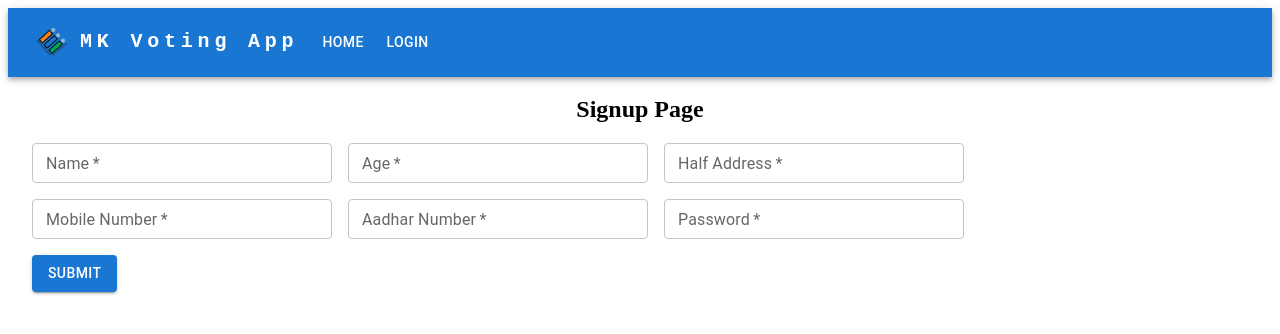
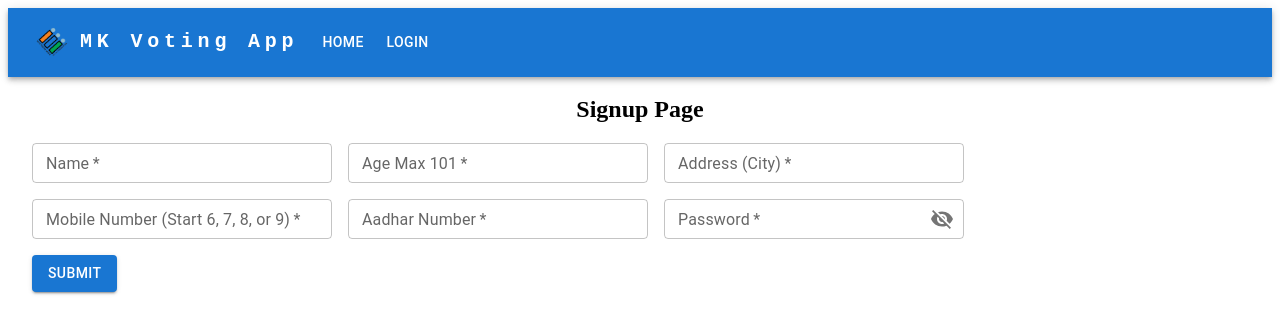
Before and after one commit to mkunboxing/voting-app-frontend, a React (Vite) app in the folder Voting-App/: page /user/signup in a window 1280 px wide. Shown: the top 334 px of the page. Built offline with nearby package versions, Linux system fonts and the light colour scheme.

Commit message:
form validation added

```diff
--- a/Voting-App/src/pages/admin.jsx
+++ b/Voting-App/src/pages/admin.jsx
@@ -55,6 +55,7 @@ const Admin = () => {
           <p>Aadhar Number: {userData.aadharNumber}</p>
           <p>Address: {userData.address}</p>
           <p>Age: {userData.age}</p>
+          <p>Mobile: {userData.mobile}</p>
           {/* <p>ID: {userData._id}</p> */}
           <p>role: {userData.role}</p>
           {userData.role === 'admin' && (
--- a/Voting-App/src/pages/profile.jsx
+++ b/Voting-App/src/pages/profile.jsx
@@ -110,6 +110,7 @@ const Profile = () => {
           <p>Aadhar Number: {userData.aadharNumber}</p>
           <p>Address: {userData.address}</p>
           <p>Age: {userData.age}</p>
+          <p>Mobile: {userData.mobile}</p>
           {/* <p>ID: {userData._id}</p> */}
           <p>role: {userData.role}</p>
           <p>isVoted: {userData.isVoted ? "Yes" : "No"}</p>
--- a/Voting-App/src/pages/signup.jsx
+++ b/Voting-App/src/pages/signup.jsx
@@ -10,7 +10,10 @@ import {
   MenuItem,
   Container,
   CircularProgress,
+  IconButton,
+  InputAdornment,
 } from "@mui/material";
+import { Visibility, VisibilityOff } from "@mui/icons-material";
 import Navbar from "../components/navbar";
 import { useTheme } from "@mui/material/styles";
 
@@ -29,28 +32,94 @@ const UserForm = () => {
   });
 
   const [loading, setLoading] = useState(false);
+  const [showPassword, setShowPassword] = useState(false);
+  const [error, setError] = useState('');
 
   const handleChange = (e) => {
     const { name, value } = e.target;
+
+    // if (name === "age" && value > 101) {
+    //   return;
+    // }
+    // const isValidMobileNumber = /^(?:[6-9]\d{0,9})?$/.test(value);
+
+    // // Display a warning if the mobile number is not valid
+    // if (name === "mobile" && !isValidMobileNumber) {
+    //   alert(
+    //     "Please enter a valid mobile number and starting with 6, 7, 8, or 9."
+    //   );
+    //   return; // Do not update state if the value doesn't match the pattern
+    // }
+
+    // const isValidAadharNumber = name === "aadharNumber" && value.length <= 12;
+
+    // // Display a warning if Aadhar Number exceeds the maximum length
+    // if (name === "aadharNumber" && !isValidAadharNumber) {
+    //   alert("Aadhar Number should not exceed 12 digits.");
+    //   return; // Do not update state if the value exceeds the maximum length
+    // }
+
+    // const isValidPassword = name === "password" && value.length <= 8;
+
+    // // Display a warning if Password exceeds the maximum length
+    // if (name === "password" && !isValidPassword) {
+    //   alert("Password should not exceed 8 characters.");
+    //   return; // Do not update state if the value exceeds the maximum length
+    // }
+
+    // const setShowPassword = () => {
+    //   setShowPassword(!showPassword);
+    // };
     setFormData((prevData) => ({
       ...prevData,
       [name]: value,
     }));
   };
 
+  const validateMobile = (value) => {
+    // Ensure mobile number has exactly 10 digits
+    return /^(?:[6-9]\d{0,9})?$/.test(value);
+  };
+  const validateAadharNumber = (value) => {
+    // Ensure Aadhar number has exactly 12 digits
+    return /^\d{12}$/.test(value);
+  }
+
   const backendURL = import.meta.env.VITE_BACKEND_URL;
 
   const handleSubmit = async (e) => {
     e.preventDefault();
 
+    if (formData.age > 101) {
+      // Age cannot be greater than 101
+      setError('Age cannot be greater than 101.');
+      return;
+    }
+
+    if (!/^[6-9]\d{9}$/.test(formData.mobile)) {
+      // Mobile number should be 10 digits starting with 6-9
+      setError('Enter a valid 10-digit mobile number starting with 6-9.');
+      return;
+    }
+
+    if (!/^\d{12}$/.test(formData.aadharNumber)) {
+      // Aadhar number should be exactly 12 digits
+      setError('Aadhar number must be exactly 12 digits.');
+      return;
+    }
+
+    if (formData.password.length < 8) {
+      // Password should be at least 8 characters
+      setError('Password must be at least 8 characters.');
+      return;
+    }
+    setError('');
+
+    // If all validations pass, proceed with form submission logic
     try {
-
       setLoading(true);
       // Make a POST request to backend route
-      const response = await axios.post(
-        `${backendURL}/user/signup`,
-        formData
-      );
+      const response = await axios.post(`${backendURL}/user/signup`, formData);
       const token = response.data.token;
 
       // Save the token to local storage
@@ -62,9 +131,19 @@ const UserForm = () => {
       navigate("/user/profile");
     } catch (error) {
       console.error("Error submitting data:", error);
-    }finally {
+    } finally {
       setLoading(false); // Set loading to false after signup completes (whether success or failure)
     }
+
+    try {
+      // Make API request or other form submission logic here
+      console.log('Form submitted successfully:', formData);
+    } catch (error) {
+      console.error('Error submitting form:', error);
+      // Handle error, show an error message, or redirect
+    }
+
+
   };
 
   const pages = [
@@ -75,7 +154,15 @@ const UserForm = () => {
   return (
     <div>
       <Navbar pages={pages} settings={[]} />
-      <Container maxWidth="xl" sx={{ display: "flex", flexDirection: "column", alignItems: "center", justifyContent: "center" }}>
+      <Container
+        maxWidth="xl"
+        sx={{
+          display: "flex",
+          flexDirection: "column",
+          alignItems: "center",
+          justifyContent: "center",
+        }}
+      >
         <h2>Signup Page</h2>
         <form onSubmit={handleSubmit}>
           <TextField
@@ -102,13 +189,14 @@ const UserForm = () => {
                 width: 300,
               },
             }}
-            label="Age"
+            label="Age Max 101"
             name="age"
             value={formData.age}
             onChange={handleChange}
             type="number"
             required
             size="small"
+            error={formData.age > 101}
             // fullWidth
             style={{ marginBottom: "1rem", marginRight: "1rem" }}
           />
@@ -119,7 +207,7 @@ const UserForm = () => {
                 width: 300,
               },
             }}
-            label="Half Address"
+            label="Address (City)"
             name="address"
             value={formData.address}
             onChange={handleChange}
@@ -134,15 +222,20 @@ const UserForm = () => {
                 width: 300,
               },
             }}
-
-            label="Mobile Number"
+            label="Mobile Number (Start 6, 7, 8, or 9)"
             name="mobile"
             value={formData.mobile}
             onChange={handleChange}
             type="number"
             required
             size="small"
-            // fullWidth
+            // inputProps={{ pattern: "[6-9]{1}[0-9]{9}", maxLength: 10 }} // Allow only 10 digits starting with 6-9
+            // helperText={
+            //   validateMobile(formData.mobile)
+            //     ? ""
+            //     : "Enter a valid 10-digit mobile number"
+            // }
+            // error={!validateMobile(formData.mobile)}
             style={{ marginBottom: "1rem", marginRight: "1rem" }}
           />
           <TextField
@@ -152,7 +245,6 @@ const UserForm = () => {
                 width: 300,
               },
             }}
-
             label="Aadhar Number"
             name="aadharNumber"
             value={formData.aadharNumber}
@@ -160,6 +252,13 @@ const UserForm = () => {
             type="number"
             required
             size="small"
+            // inputProps={{ min: 100000000000, max: 999999999999 }}
+            // helperText={
+            //   validateAadharNumber(formData.aadharNumber)
+            //     ? ""
+            //     : "Enter a valid 12-digit aadhar number"
+            // }
+            // error={!validateAadharNumber(formData.aadharNumber)}
             // fullWidth
             style={{ marginBottom: "1rem", marginRight: "1rem" }}
           />
@@ -174,21 +273,36 @@ const UserForm = () => {
             name="password"
             value={formData.password}
             onChange={handleChange}
-            type="password"
+            type={showPassword ? "text" : "password"}
             required
             size="small"
             // fullWidth
             style={{ marginBottom: "1rem" }}
+            InputProps={{
+              endAdornment: (
+                <InputAdornment position="end">
+                  <IconButton
+                    onClick={() => setShowPassword(!showPassword)}
+                    edge="end"
+                  >
+                    {showPassword ? <Visibility /> : <VisibilityOff />}
+                  </IconButton>
+                </InputAdornment>
+              ),
+            }}
           />
           <div>
-            {/* <Button type="submit" variant="contained" color="primary">
-              Submit
-            </Button> */}
-            <Button type="submit"  variant="contained" color="primary" disabled={loading}>
-          {loading ? <CircularProgress size={24} /> : 'Submit'}
+            <Button
+              type="submit"
+              variant="contained"
+              color="primary"
+              disabled={loading}
+            >
+              {loading ? <CircularProgress size={24} /> : "Submit"}
             </Button>
           </div>
         </form>
+        {error && <p style={{ color: 'red' }}>{error}</p>}
       </Container>
     </div>
   );
```
Lines whose indentation alone changed are shown as unchanged.
